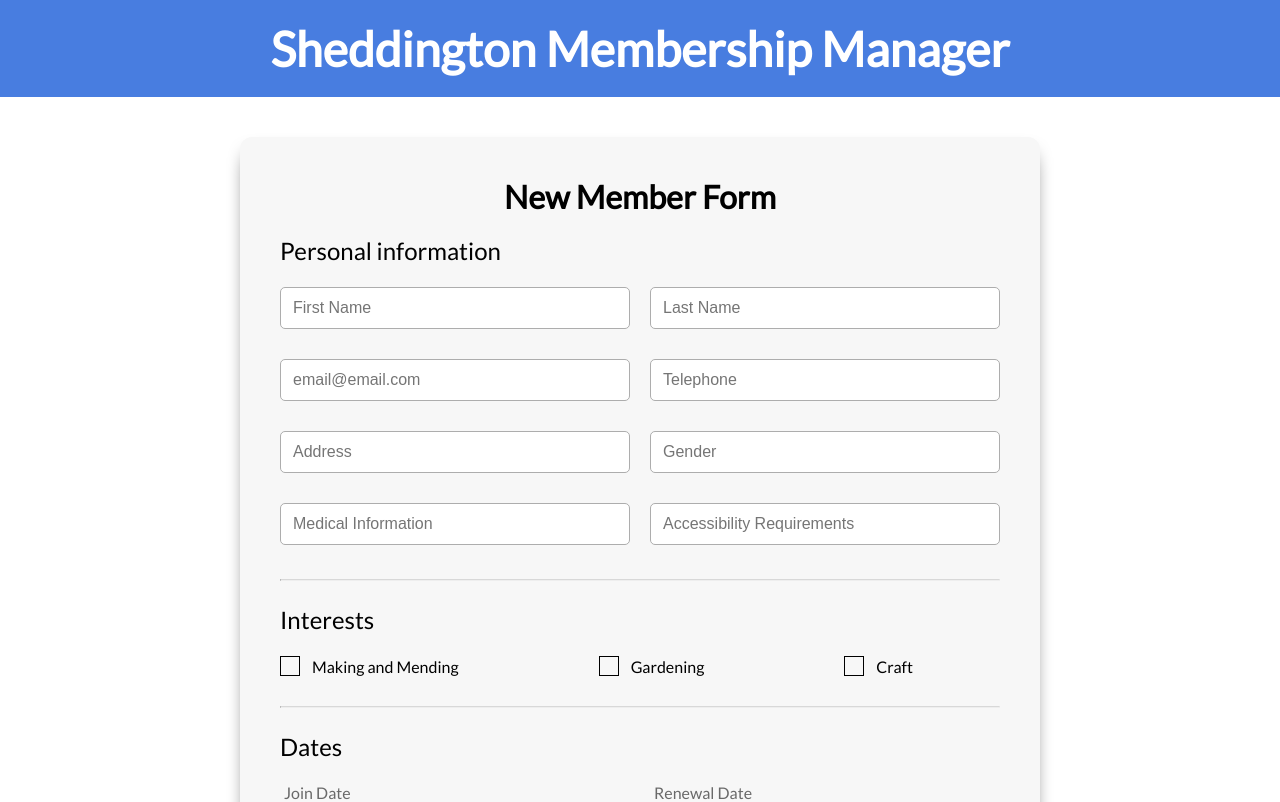
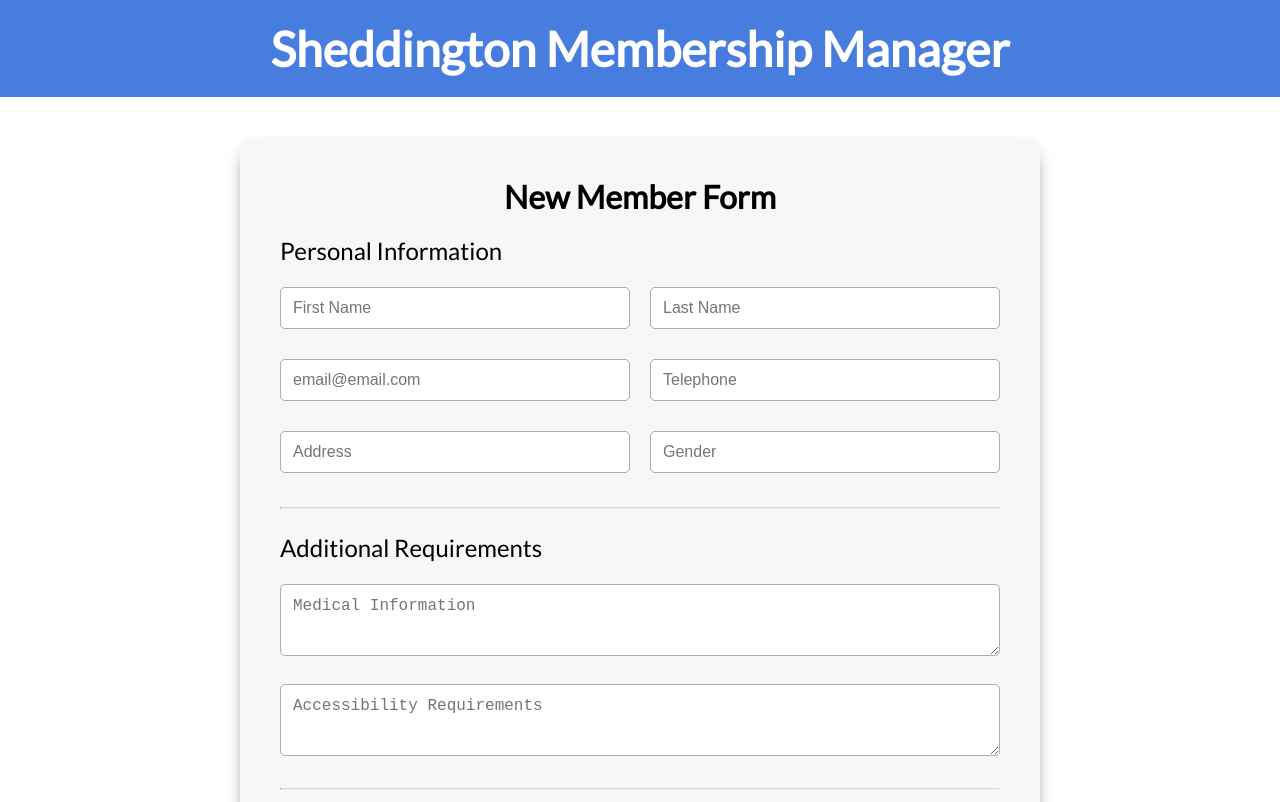
Before and after one commit to AUTOMCAS/sheddington-membership-manager, a React app in the folder frontend/: page /members/create in a window 1280 px wide. Shown: the top 802 px of the page. Built offline with nearby package versions, Linux system fonts and the light colour scheme.

Commit message:
Frontend:MemberForm: Update requirments styling

```diff
--- a/frontend/src/components/forms/CreateMemberForm/CreateMemberForm.tsx
+++ b/frontend/src/components/forms/CreateMemberForm/CreateMemberForm.tsx
@@ -8,6 +8,7 @@ import * as Yup from 'yup';
 import memberService from '../../../services/member.service';
 import './CreateMemberForm.css';
 import TextInputField from '../TextInputField/TextInputField';
+import TextareaInputField from '../TextareaInputField/TextareaInputField';
 import DatePickerField from '../DatePickerField/DatePickerField';
 
 type Member = {
@@ -108,7 +109,7 @@ const CreateMemberForm: React.FC = (): JSX.Element => {
           <div className="form-header">New Member Form</div>
           <Form className="form">
             <div className="personal-information-wrapper">
-              <div className="form-sub-header">Personal information</div>
+              <div className="form-sub-header">Personal Information</div>
               <div className="grid-content">
                 <TextInputField
                   label="First Name"
@@ -157,23 +158,27 @@ const CreateMemberForm: React.FC = (): JSX.Element => {
                   placeholder="Gender"
                   data-test="genderInput"
                 />
+              </div>
+              <hr />
+            </div>
 
-                <TextInputField
+            <div className="personal-information-wrapper">
+            <div className="form-sub-header">Additional Requirements</div>
+              <TextareaInputField
                 label="Medical Information"
                 name="medicalInformation"
-                  type="text"
+                type="textarea"
                 placeholder="Medical Information"
                 data-test="medicalInformationInput"
               />
 
-                <TextInputField
+              <TextareaInputField
                 label="Accessibility Requirements"
                 name="accessibilityRequirements"
-                  type="text"
+                type="textarea"
                 placeholder="Accessibility Requirements"
                 data-test="accessibilityRequirementsInput"
               />
-              </div>
               <hr />
             </div>
 
@@ -224,7 +229,7 @@ const CreateMemberForm: React.FC = (): JSX.Element => {
 
             <div className="emergency-contacts-wrapper ">
               <div className="form-sub-header">
-                Emergency Contact information
+                Emergency Contact Information
               </div>
               <div className="grid-content">
                 <TextInputField
--- /dev/null
+++ b/frontend/src/components/forms/TextareaInputField/TextareaInputField.css
@@ -0,0 +1,21 @@
+.textarea-input-field {
+  display: flex;
+  flex-direction: column;
+  font-size: 14px;
+  padding: 6px 0;
+  margin: auto;
+  /* width: 350px; */
+}
+
+.textarea-input {
+  padding: 12px;
+  margin-bottom: 16px;
+  text-align: start;
+  font-size: 16px;
+  height: 42px;
+  border-radius: 5px;
+  background: white;
+  border: 1px solid #adadad;
+  resize: vertical;
+  min-height: 72px;
+}
--- /dev/null
+++ b/frontend/src/components/forms/TextareaInputField/TextareaInputField.tsx
@@ -0,0 +1,29 @@
+import React from 'react';
+import { useField } from 'formik';
+import './TextareaInputField.css';
+
+type TextareaInputFieldProps = {
+  id?: any;
+  label: string;
+  name: string;
+  type: string;
+  placeholder: string;
+};
+
+const TextareaInputField: React.FC<TextareaInputFieldProps> = ({
+  label,
+  ...props
+}: TextareaInputFieldProps): JSX.Element => {
+  const [field, meta] = useField(props);
+
+  return (
+    <div className="textarea-input-field">
+      <textarea className="textarea-input" autoComplete="off" {...field} {...props} />
+      {meta.touched && meta.error ? (
+        <div className="error">{meta.error}</div>
+      ) : null}
+    </div>
+  );
+};
+
+export default TextareaInputField;
```
Lines whose indentation alone changed are shown as unchanged.
